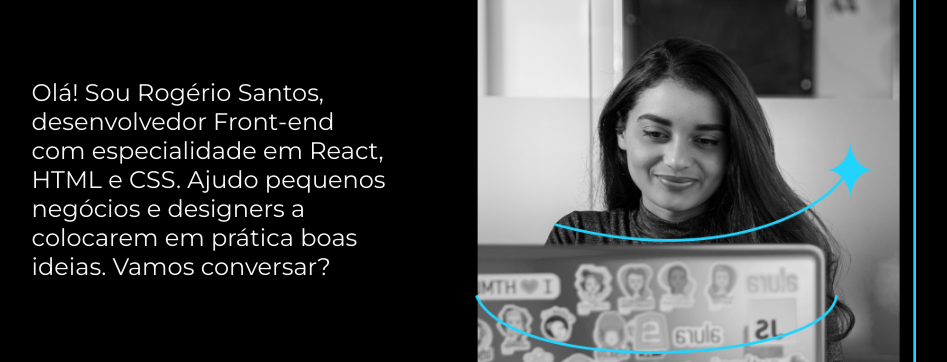
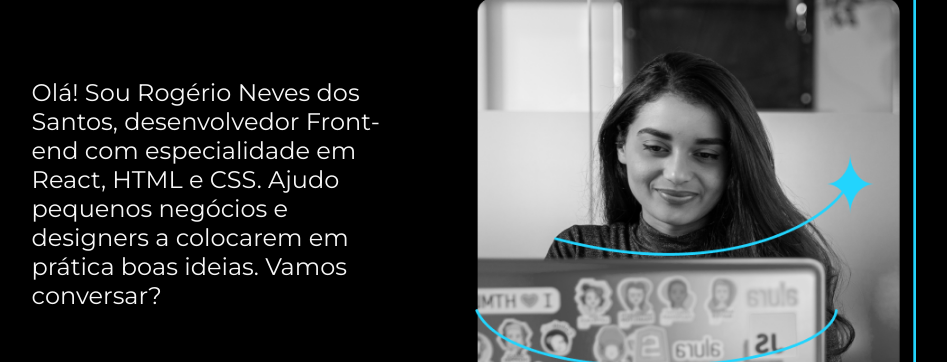
Before and after one commit to RogerNSantos/portfolio, a plain HTML site: page index.html in a window 1280 px wide. Shown: the part 441-803 px from the top of the page, without its empty margins (166-1113 px from the left). Drawn offline with nearby package versions, Linux system fonts and the light colour scheme.

Commit message:
Update index.html

```diff
--- a/index.html
+++ b/index.html
@@ -23,7 +23,7 @@
             <h1 class="apresentacao__conteudo__titulo">Eleve seu negócio digital a outro nível<strong
                     class="titulo-destaque"> com um Front-end de qualidade!
                 </strong></h1>
-            <p class="apresentacao__conteudo__texto">Olá! Sou Rogério Santos, desenvolvedor
+            <p class="apresentacao__conteudo__texto">Olá! Sou Rogério Neves dos Santos, desenvolvedor
                 Front-end com especialidade em React, HTML e
                 CSS. Ajudo pequenos negócios e designers a
                 colocarem em prática boas ideias. Vamos
```
